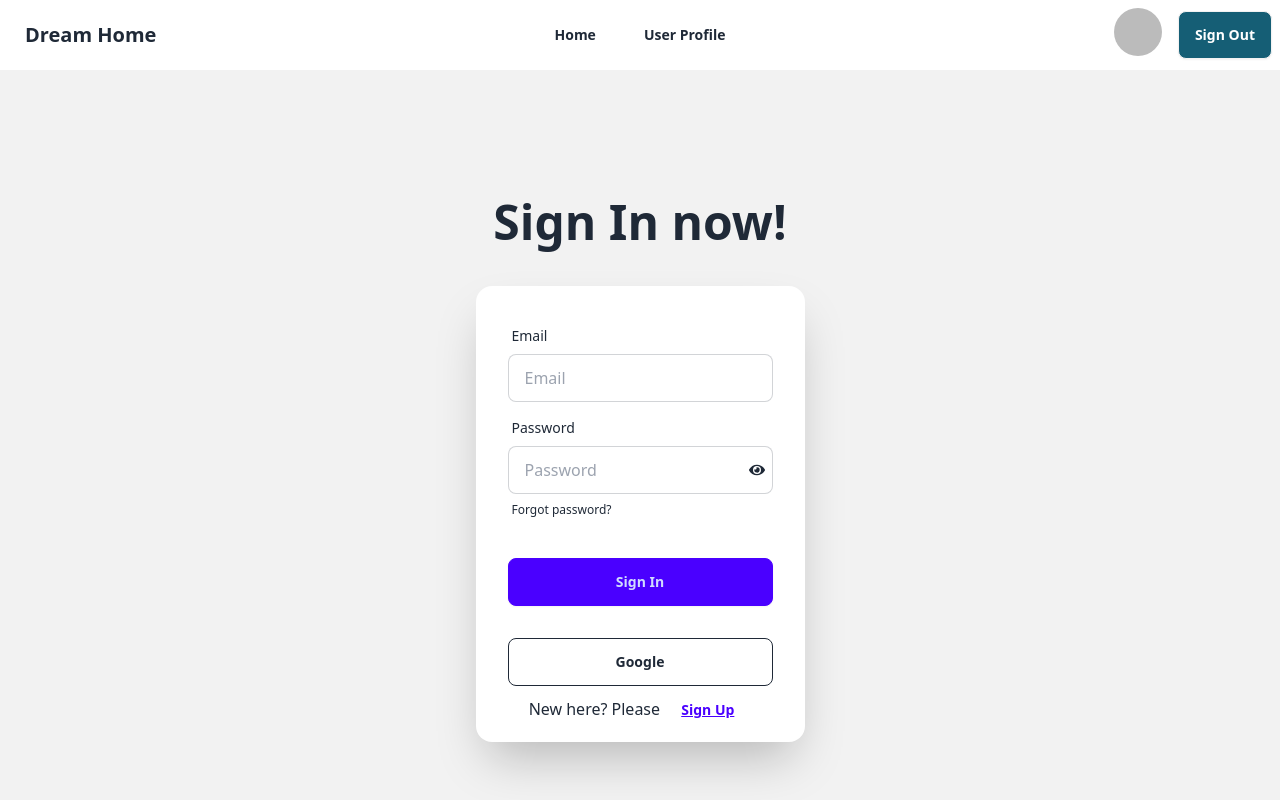
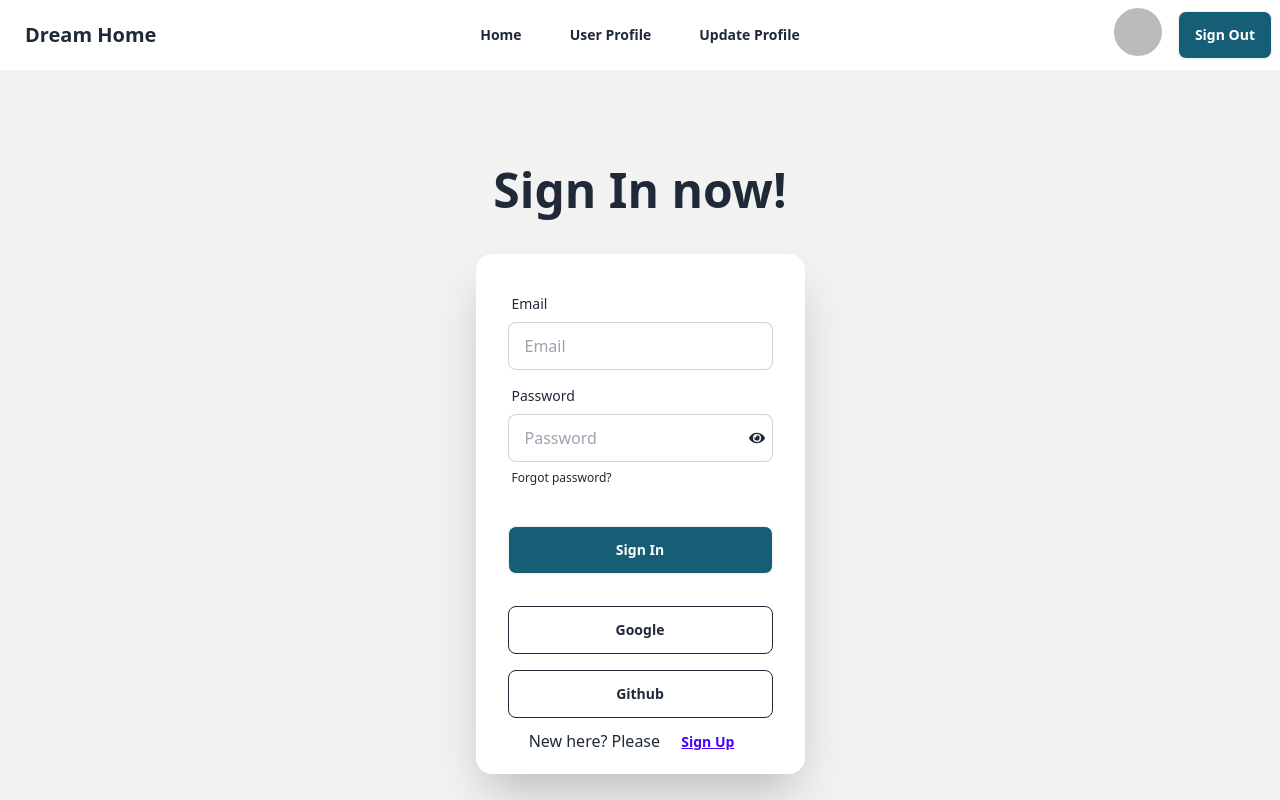
Before and after one commit to ashfiaKhatun/real-estate, a React (Vite) app: page /signin in a window 1280 px wide. Shown: the top 800 px of the page. Built offline with nearby package versions, Linux system fonts and the light colour scheme; no server answers; sample sign-in values are in the browser's storage.

Commit message:
github provider added

```diff
--- a/src/pages/Navbar/Navbar.jsx
+++ b/src/pages/Navbar/Navbar.jsx
@@ -14,6 +14,7 @@ const Navbar = () => {
             user &&
                 <>
                     <li><NavLink to='/user-profile'>User Profile</NavLink></li>
+                    <li><NavLink to='/update-profile'>Update Profile</NavLink></li>
                 </>
 
         }
@@ -27,7 +28,7 @@ const Navbar = () => {
     return (
         <div className="navbar bg-base-100">
             <div className="navbar-start">
-                <div className="dropdown">
+                <div className="dropdown z-10">
                     <div tabIndex={0} role="button" className="btn btn-ghost md:hidden">
                         <svg xmlns="http://www.w3.org/2000/svg" className="h-5 w-5" fill="none" viewBox="0 0 24 24" stroke="currentColor"><path strokeLinecap="round" strokeLinejoin="round" strokeWidth="2" d="M4 6h16M4 12h8m-8 6h16" /></svg>
                     </div>
--- a/src/pages/SignIn/SignIn.jsx
+++ b/src/pages/SignIn/SignIn.jsx
@@ -8,7 +8,7 @@ import 'react-toastify/dist/ReactToastify.css';
 
 
 const SignIn = () => {
-    const { signInUser, googleSignIn } = useContext(AuthContext);
+    const { signInUser, googleSignIn, githubSignIn } = useContext(AuthContext);
 
     const [showPassword, setShowPassword] = useState(false);
 
@@ -34,6 +34,14 @@ const SignIn = () => {
 
     const handleGoogleSignIn = () => {
         googleSignIn()
+            .then(() => {
+                navigate(location?.state ? location.state : '/');
+            })
+            .catch( error => console.log(error))
+    }
+
+    const handleGithubSignIn = () => {
+        githubSignIn()
             .then(() => {
                 navigate(location?.state ? location.state : '/');
             })
@@ -87,12 +95,18 @@ const SignIn = () => {
                             </div>
 
                             <div className="form-control mt-6">
-                                <button className="btn btn-primary">Sign In</button>
+                                <button className="btn bg-cyan-800 text-white">Sign In</button>
                             </div>
                         </form>
-                        <div className="px-8">
+
+                        <div className="px-8 mb-4">
                             <button onClick={handleGoogleSignIn} className="btn btn-outline w-full ">Google</button>
                         </div>
+
+                        <div className="px-8">
+                            <button onClick={handleGithubSignIn} className="btn btn-outline w-full ">Github</button>
+                        </div>
+
                         <div className="text-center mb-2">
                             <p>New here? Please <Link to='/signup'><button className="btn btn-link">Sign Up</button></Link></p>
                         </div>
--- a/src/pages/SignUp/SignUp.jsx
+++ b/src/pages/SignUp/SignUp.jsx
@@ -110,7 +110,7 @@ const SignUp = () => {
 
                             </div>
                             <div className="form-control mt-6">
-                                <button className="btn btn-primary">Sign Up</button>
+                                <button className="btn bg-cyan-800 text-white">Sign Up</button>
                             </div>
                         </form>
                         <div className="text-center mb-2">
--- a/src/pages/UpdateProfile/UpdateProfile.jsx
+++ b/src/pages/UpdateProfile/UpdateProfile.jsx
@@ -53,7 +53,7 @@ const UpdateProfile = () => {
                                 <input type="text" name="photoUrl" placeholder="PhotoURL" className="input input-bordered" />
                             </div>
                             <div className="form-control mt-6">
-                                <button className="btn btn-primary">Update</button>
+                                <button className="btn bg-cyan-800 text-white">Update</button>
                             </div>
                         </form>
                     </div>
--- a/src/provider/AuthProvider.jsx
+++ b/src/provider/AuthProvider.jsx
@@ -3,6 +3,7 @@ import PropTypes from 'prop-types';
 import { createUserWithEmailAndPassword, onAuthStateChanged, signInWithEmailAndPassword, signInWithPopup, signOut, updateProfile } from "firebase/auth";
 import auth from "../firebase/firebase.config";
 import { GoogleAuthProvider } from "firebase/auth";
+import { GithubAuthProvider } from "firebase/auth";
 
 
 export const AuthContext = createContext(null);
@@ -42,6 +43,14 @@ const AuthProvider = ({children}) => {
         return signInWithPopup(auth, provider)
     }
 
+    const githubProvider = new GithubAuthProvider();
+
+    const githubSignIn = () => {
+        setLoader(true);
+        return signInWithPopup(auth, githubProvider)
+    }
+
+
     useEffect( () => {
         const unSubscribe = onAuthStateChanged(auth, currentUser => {
             setUser(currentUser);
@@ -59,7 +68,8 @@ const AuthProvider = ({children}) => {
         signInUser,
         signOutUser,
         updateUser,
-        googleSignIn
+        googleSignIn,
+        githubSignIn
     }
 
     return (
```
